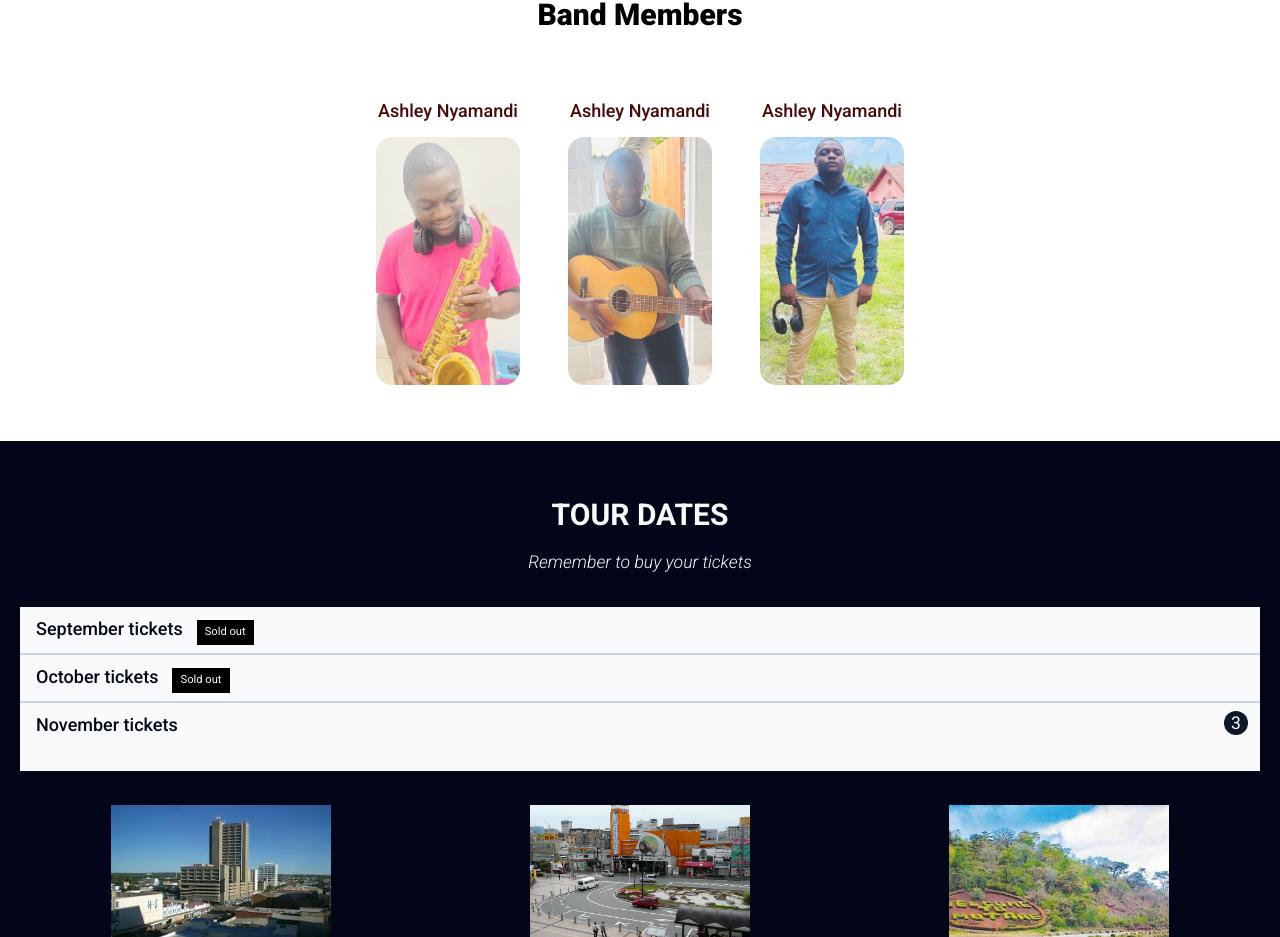
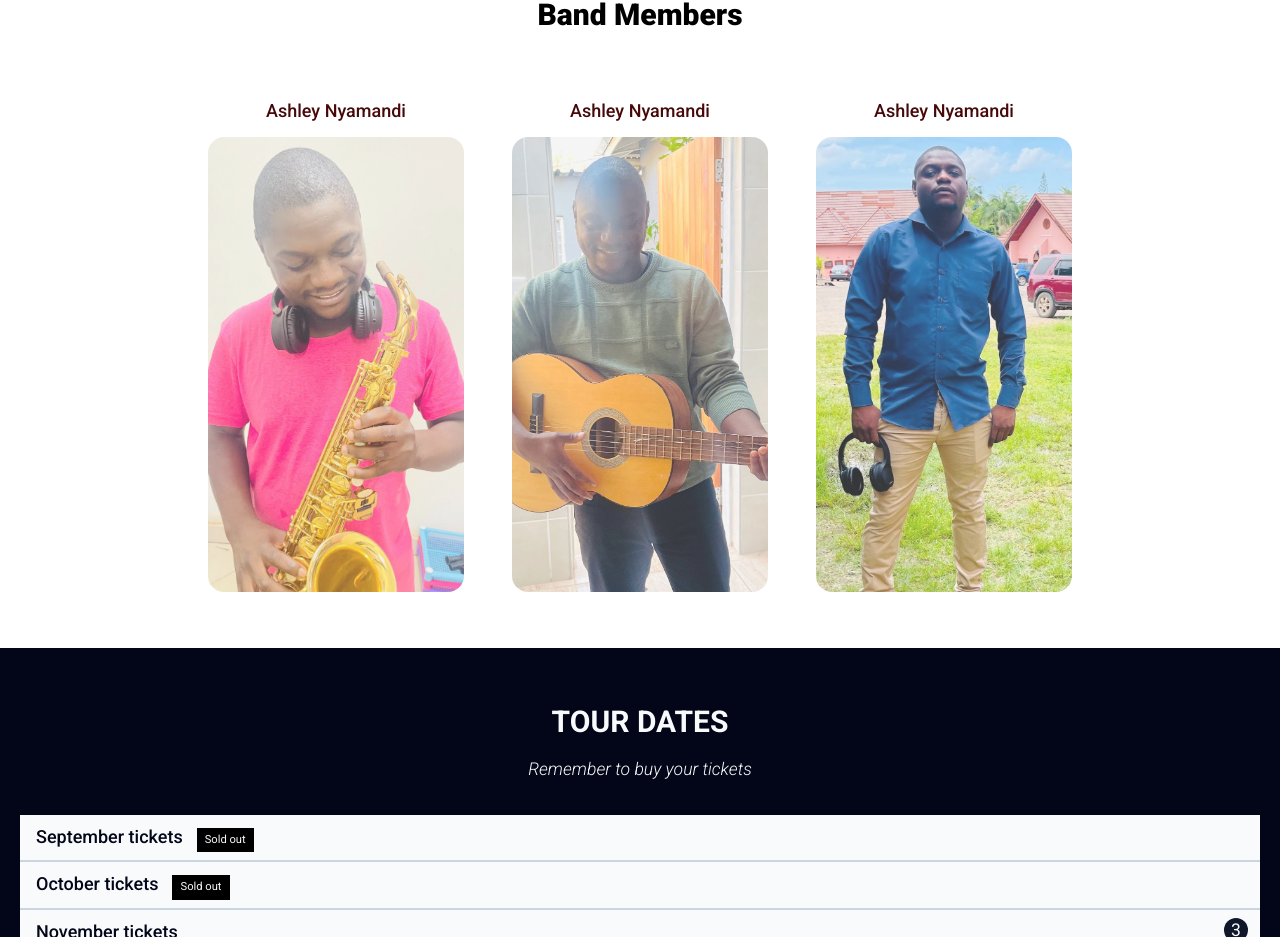
Before and after one commit to AshleyNyamandi/band-website, a React (Vite) app: page / in a window 1280 px wide. Shown: the part 1071-2008 px from the top of the page. Built offline with nearby package versions, Linux system fonts and the light colour scheme.

Commit message:
band member image width fix

```diff
--- a/src/components/BandMember.jsx
+++ b/src/components/BandMember.jsx
@@ -2,8 +2,8 @@ export default function BandMember({ name, img, alt }) {
     return (
         <div className='shrink-0'>
             <span className='block pb-3 text-center text-red-950 font-medium sm:text-lg'aria-hidden='true'>{name}</span>
-            <div className='w-36 h-62 overflow-hidden opacity-80 outline-0 rounded-2xl'>
-                <img className='w-full h-full object-cover object-center' src={img} alt={alt} />
+            <div className='w-full max-w-3xs overflow-hidden opacity-80 outline-0 rounded-2xl'>
+                <img className='w-full aspect-9/16  object-cover object-center' src={img} alt={alt} />
             </div>
         </div>
     )
```
